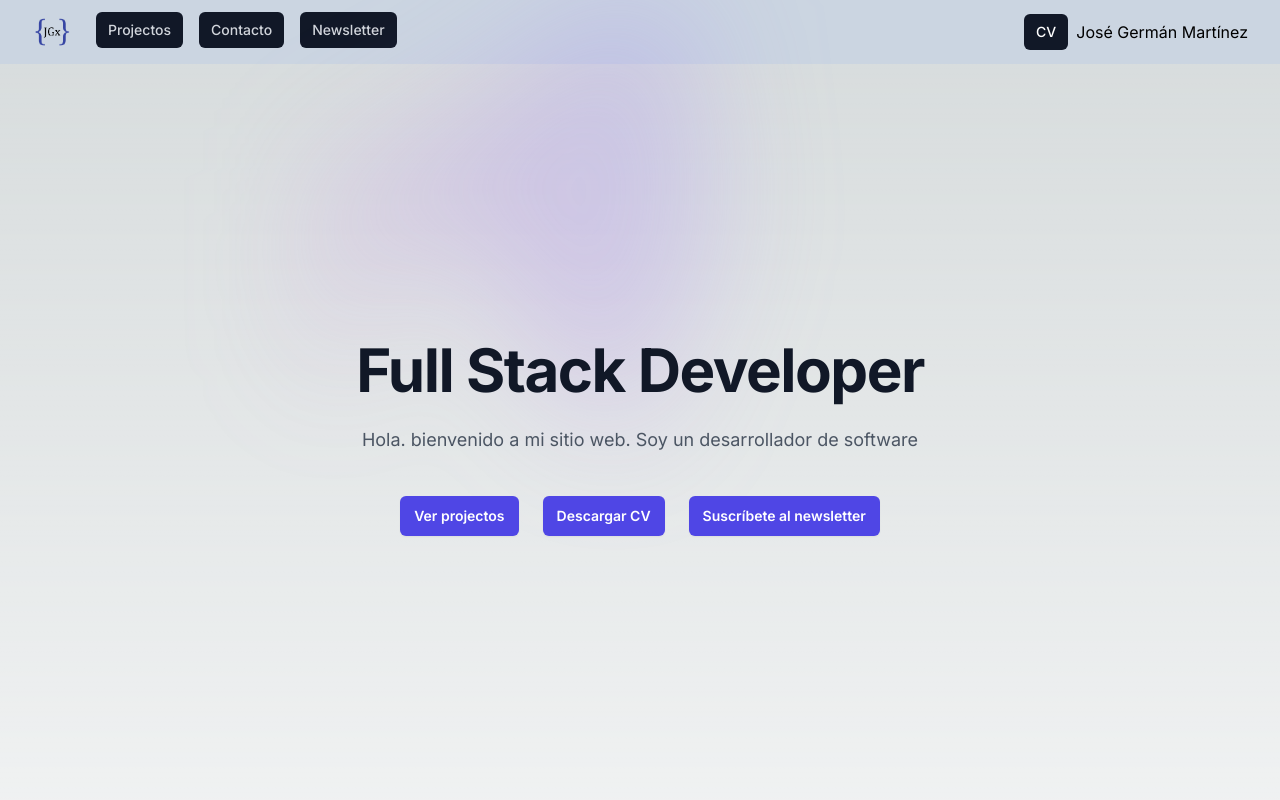
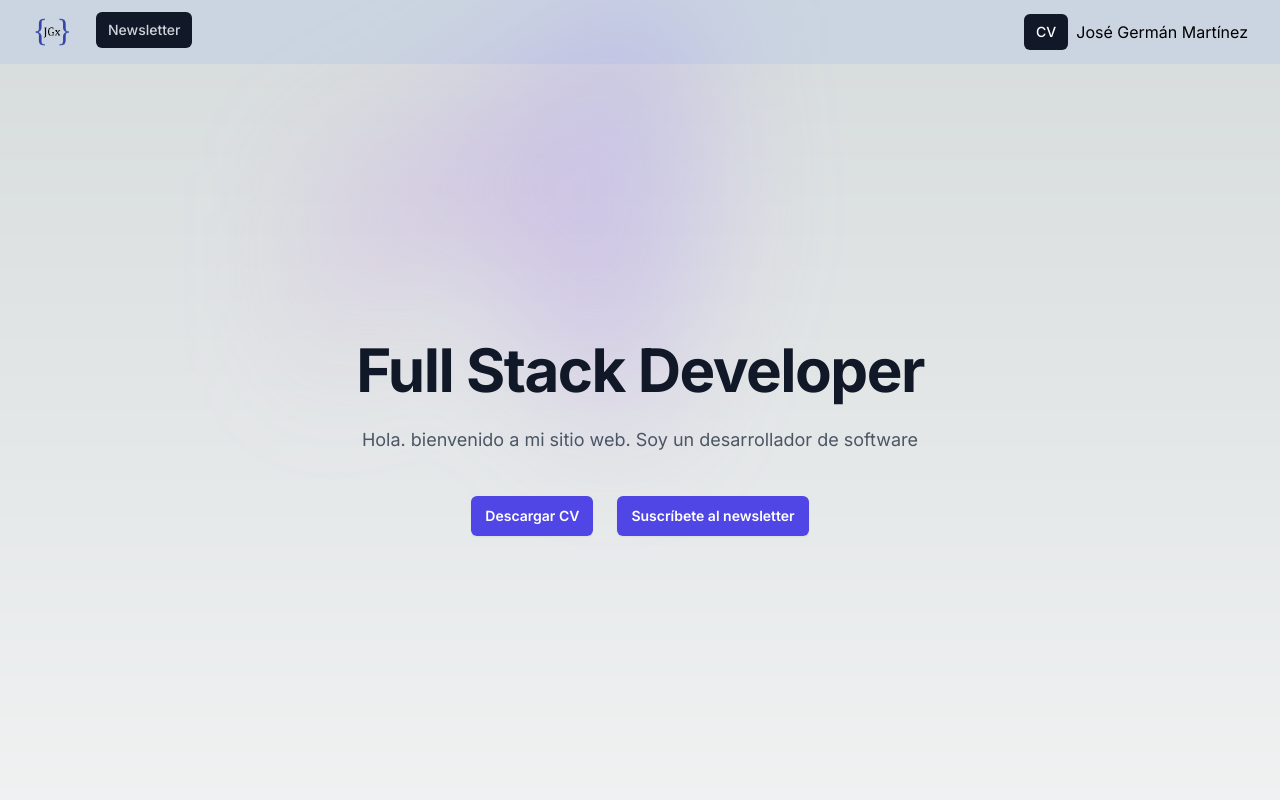
Before and after one commit to JoseGermanx/cv-app, a Next.js app: page / in a window 1280 px wide. Shown: the top 800 px of the page. Built offline with nearby package versions, Linux system fonts and the light colour scheme.

Commit message:
Correcciones de enlaces en Hero y Navbar

```diff
--- a/src/app/ui/Hero.tsx
+++ b/src/app/ui/Hero.tsx
@@ -27,9 +27,9 @@
           Hola. bienvenido a mi sitio web. Soy un desarrollador de software
         </p>
         <div className="mt-10 flex items-center justify-center gap-x-6">
-            <Link href="/projects" className="rounded-md bg-indigo-600 px-3.5 py-2.5 text-sm font-semibold text-white shadow-sm hover:bg-indigo-500 focus-visible:outline focus-visible:outline-2 focus-visible:outline-offset-2 focus-visible:outline-indigo-600">
+            {/* <Link href="/projects" className="rounded-md bg-indigo-600 px-3.5 py-2.5 text-sm font-semibold text-white shadow-sm hover:bg-indigo-500 focus-visible:outline focus-visible:outline-2 focus-visible:outline-offset-2 focus-visible:outline-indigo-600">
             Ver projectos
-          </Link>
+          </Link> */}
           <Link href="/cv_jose_martinez.pdf" className="rounded-md bg-indigo-600 px-3.5 py-2.5 text-sm font-semibold text-white shadow-sm hover:bg-indigo-500 focus-visible:outline focus-visible:outline-2 focus-visible:outline-offset-2 focus-visible:outline-indigo-600">
             Descargar CV
           </Link>
--- a/src/app/ui/Navbar.tsx
+++ b/src/app/ui/Navbar.tsx
@@ -63,7 +63,7 @@
             <div className="hidden sm:ml-6 sm:block">
               <div className="flex space-x-4">
 
-                <Link
+                {/* <Link
                   href="/projects"
                   className="bg-gray-900 text-gray-300 hover:bg-gray-700 hover:text-white rounded-md px-3 py-2 text-sm font-medium"
                 >
@@ -74,7 +74,7 @@
                   className="bg-gray-900 text-gray-300 hover:bg-gray-700 hover:text-white rounded-md px-3 py-2 text-sm font-medium"
                 >
                   Contacto
-                </Link>
+                </Link> */}
                 <Link
                   href="https://www.linkedin.com/build-relation/newsletter-follow?entityUrn=7078460407316635648"
                   className="bg-gray-900 text-gray-300 hover:bg-gray-700 hover:text-white rounded-md px-3 py-2 text-sm font-medium"
```
